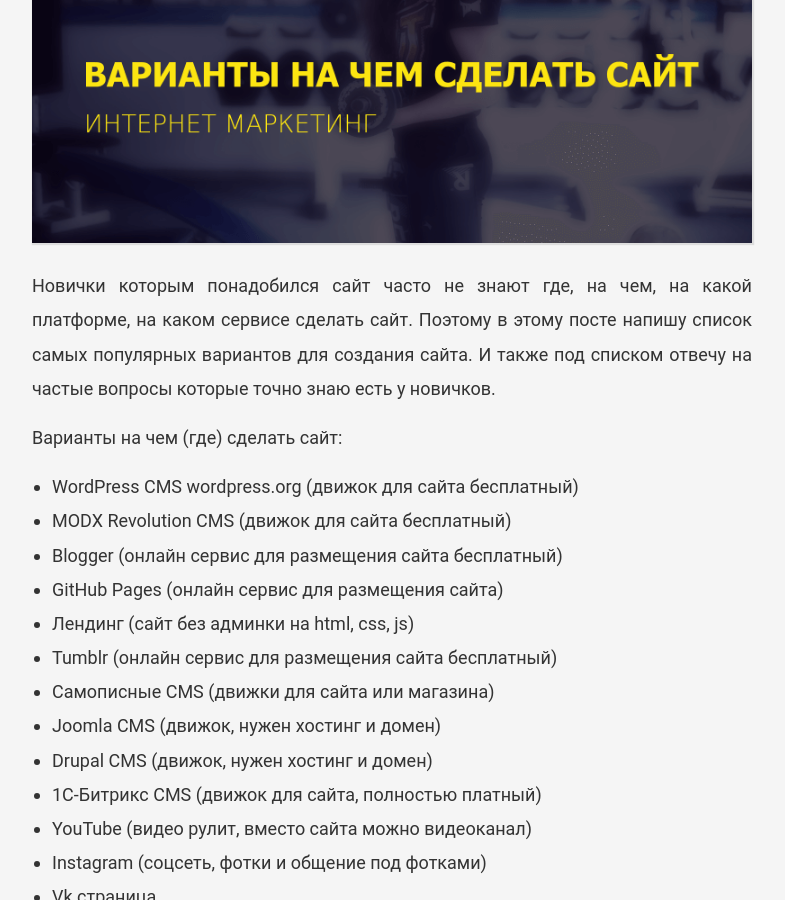
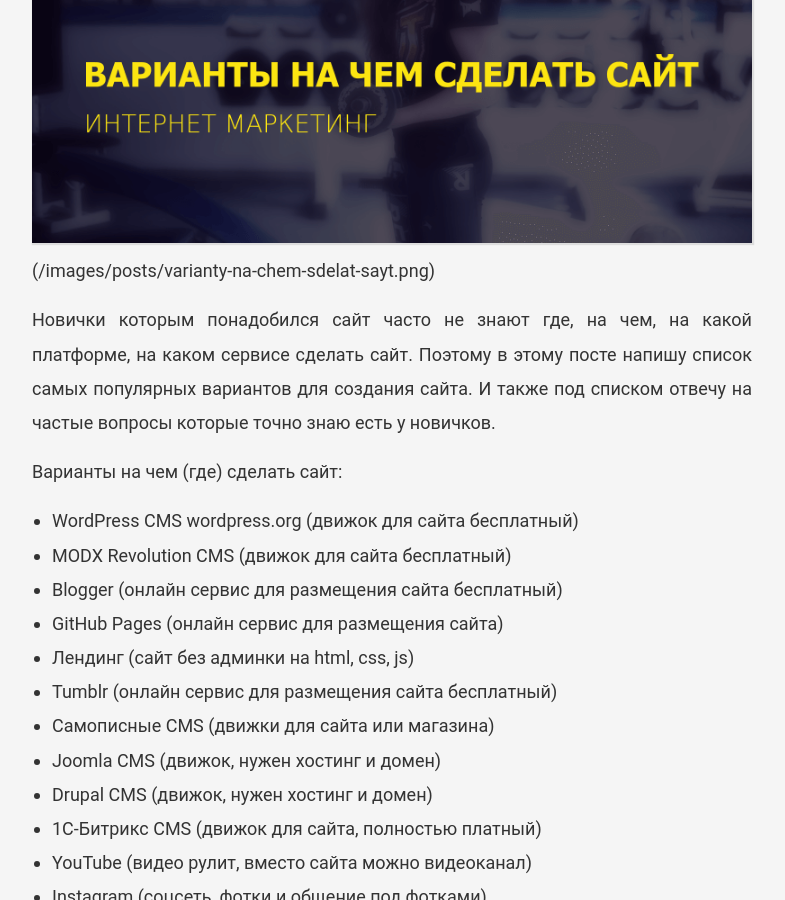
Before and after one commit to VadymVolos/vadymvolos.github.io, a Jekyll site: the page built from _posts/digital-marketing/2017-02-07-varianty-na-chem-sdelat-sayt.md, in a window 1280 px wide and 900 px high, scrolled down 416 px. Shown: the whole window, without its empty margins (248-1033 px from the left). Built offline with Jekyll 4.4.1, drawn with Linux system fonts in a browser that asks for light colours; nearby versions of some CDN libraries; comment, search, counter and statistics services are not loaded.

Commit message:
Update 2017-02-07-varianty-na-chem-sdelat-sayt.md

```diff
--- a/_posts/digital-marketing/2017-02-07-varianty-na-chem-sdelat-sayt.md
+++ b/_posts/digital-marketing/2017-02-07-varianty-na-chem-sdelat-sayt.md
@@ -7,6 +7,7 @@
 image: /images/posts/varianty-na-chem-sdelat-sayt.png
 ---
 ![_config.yml]({{ site.baseurl }}/images/posts/varianty-na-chem-sdelat-sayt.png)
+({{ site.baseurl }}/images/posts/varianty-na-chem-sdelat-sayt.png)
 
 Новички которым понадобился сайт часто не знают где, на чем, на какой платформе, на каком сервисе сделать сайт. Поэтому в этому посте напишу список самых популярных вариантов для создания сайта. И также под списком отвечу на частые вопросы которые точно знаю есть у новичков.
 
```
